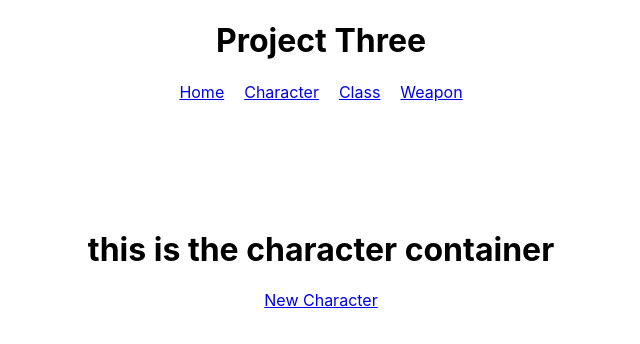
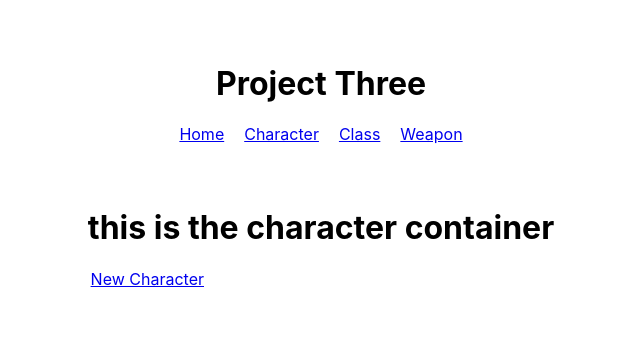
Before and after one commit to cskang0915/unit-3, a React (Create React App) app: page /character in a window 1280 px wide. Shown: the top 344 px of the page, without its empty margins (319-959 px from the left). Built offline with nearby package versions, Linux system fonts and the light colour scheme; no server answers.

Commit message:
edited index.js and the css to properly display created characters

```diff
--- a/src/App.js
+++ b/src/App.js
@@ -29,6 +29,8 @@ class App extends Component {
 						return <CharacterDelete id={props.match.params.id} />
 					}} />
 				</Switch>
+
+				<p></p>
 			</div>
 
 		)
--- a/src/component/CharacterForm.js
+++ b/src/component/CharacterForm.js
@@ -125,9 +125,9 @@ class CharacterForm extends Component{
 		}else{
 			buttonText = 'Create New Character'
 		}
-		if(this.state.redirect === true){
-			redirect= <Redirect to='/character'/>
-		}
+		// if(this.state.redirect === true){
+		// 	redirect= <Redirect to='/character'/>
+		// }
 		return(
 			<form onSubmit={this.handleSubmit}>
 				<input type="text" name="character_name" onChange={this.handleChange} value={this.state.character_name}/>
--- a/src/component/Header.js
+++ b/src/component/Header.js
@@ -4,7 +4,7 @@ import {Link} from 'react-router-dom'
 class Header extends Component {
 	render(){
 		return(
-			<div>
+			<div className="header">
 				<h1>Project Three</h1>
 				<nav className="header-nav-bar">
 					<div className="header-link"><Link to='/'>Home</Link></div>
--- a/src/container/Characters.js
+++ b/src/container/Characters.js
@@ -32,7 +32,7 @@ class Characters extends Component {
 			// 			characterData: data
 			// 		}))
 			// }
-			return <li><Link to={url}>{character.character_name}</Link></li>
+			return <li className = "character-list-one"><Link to={url}>{character.character_name}</Link></li>
 			// return <CharacterList name={character.character_name} class={character.class_name} />
 		})
 
@@ -41,7 +41,7 @@ class Characters extends Component {
 				<h1>this is the character container</h1>
 				<nav className="character-all-nav-bar">
 					<Link to='/character/new'>New Character</Link>
-					<ul>{characterLink}</ul>
+					<ul className="character-list-all">{characterLink}</ul>
 				</nav>
 			</div>
 		)
--- a/src/index.css
+++ b/src/index.css
@@ -22,6 +22,10 @@ ul {
 	padding: 0;
 }
 
+.header {
+	margin: 5%;
+}
+
 .header-link {
 	display: inline;
 	padding-left: 10px;
@@ -29,6 +33,16 @@ ul {
 }
 
 .class-container {
-	margin: 10%;
+	margin: 5%;
 	text-align: left;
 }
+
+.character-all-nav-bar {
+	margin-left: 30%;
+	margin-right: 30%;
+	text-align: left;
+}
+
+.character-list-one {
+	text-align: left;
+}
```
